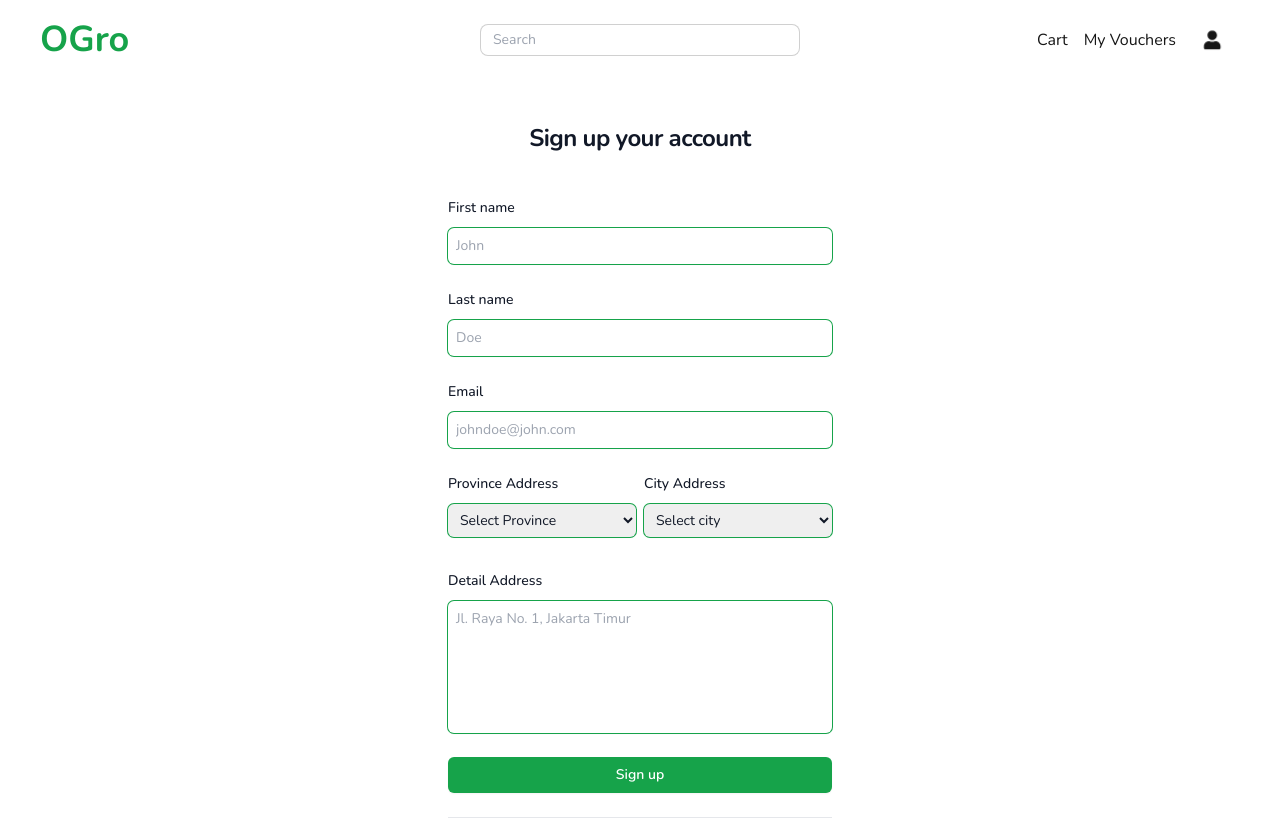
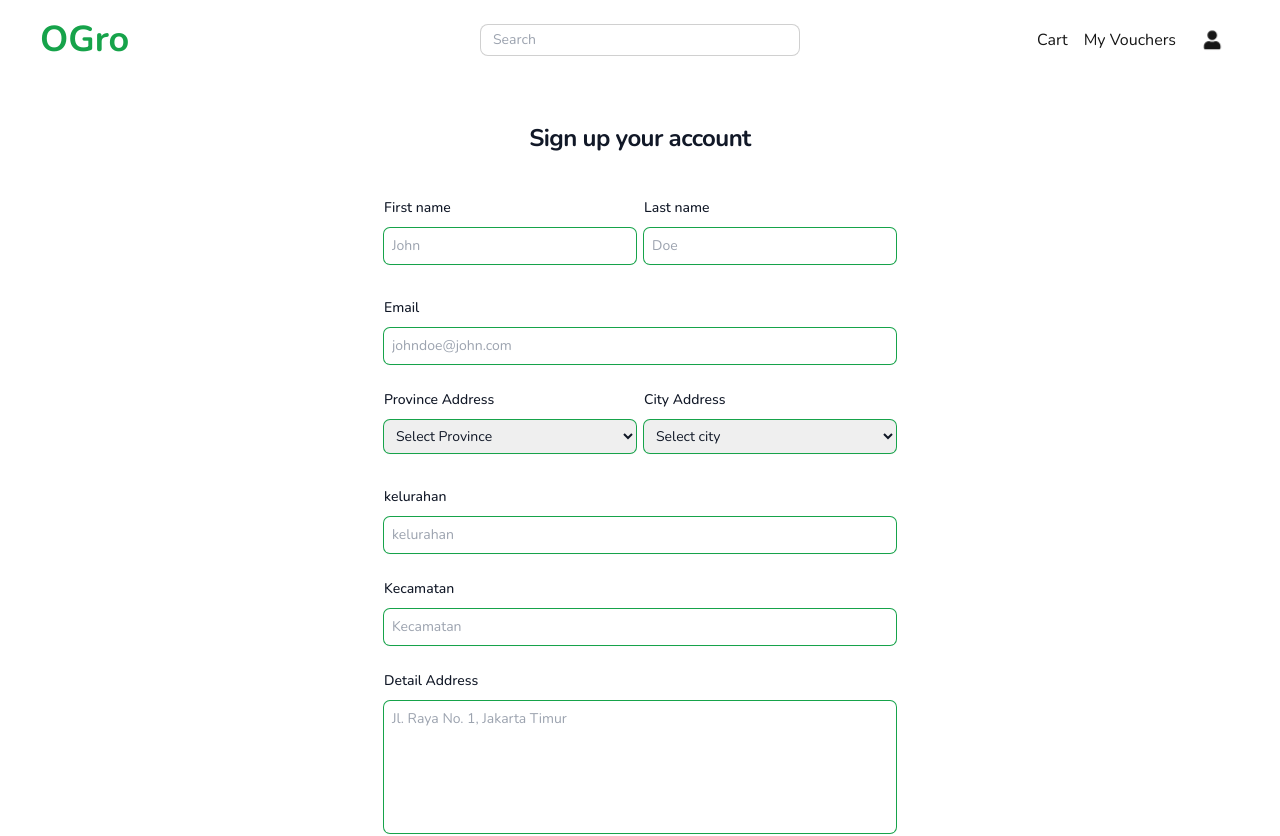
Before and after one commit to RidloGhifary/online-grocery-web-app, a Next.js app in the folder apps/web/: page /register in a window 1280 px wide. Shown: the top 836 px of the page. Built offline with nearby package versions, Linux system fonts and the light colour scheme.

Commit message:
feat: handle login, register, verify account functionality

```diff
--- /dev/null
+++ b/apps/web/src/actions/cookies.ts
@@ -0,0 +1,12 @@
+"use server";
+
+import { cookies } from "next/headers";
+
+export const setCookies = (cookieName: string, value: string) => {
+  cookies().set(cookieName, value, {
+    sameSite: "strict",
+    secure: true,
+    httpOnly: true,
+    maxAge: 60 * 60 * 24 * 30,
+  });
+};
--- a/apps/web/src/app/(auth)/login/page.tsx
+++ b/apps/web/src/app/(auth)/login/page.tsx
@@ -9,6 +9,9 @@ import { toast } from "react-toastify";
 import GoogleLoginButton from "../_components/GoogleLoginButton";
 import AuthHeader from "../_components/AuthHeader";
 import AuthWrapper from "../_components/AuthWrapper";
+import { useMutation, useQueryClient } from "@tanstack/react-query";
+import { useRouter, useSearchParams } from "next/navigation";
+import { setCookies } from "@/actions/cookies";
 
 const schema = z.object({
   email: z.string().email({ message: "Enter valid email!" }),
@@ -23,6 +26,11 @@ type FormData = {
 export default function LoginPage() {
   const [isLoading, startTransition] = useTransition();
 
+  const searchParams = useSearchParams();
+  const router = useRouter();
+  const callbackUrl = searchParams.get("callbackUrl");
+  const queryClient = useQueryClient();
+
   const {
     register,
     handleSubmit,
@@ -35,12 +43,48 @@ export default function LoginPage() {
     },
   });
 
-  const onSubmit: SubmitHandler<FormData> = (data) => {
-    startTransition(() => {
-      console.log(data);
+  const mutation = useMutation({
+    mutationFn: async (data: FormData) => {
+      const response = await fetch("http://localhost:8000/api/auth/login", {
+        method: "POST",
+        headers: {
+          "Content-Type": "application/json",
+        },
+        body: JSON.stringify(data),
+      });
+
+      if (!response.ok) {
+        // Handle HTTP errors
+        const errorResponse = await response.json();
+        throw new Error(errorResponse.message || "Something went wrong!");
+      }
+
+      return await response.json();
+    },
+    onSuccess: (res) => {
+      if (!res.ok) {
+        return toast.error(res?.message || "Something went wrong!", {
+          position: "top-center",
+        });
+      }
+
       toast.success("Login success!", {
         position: "top-center",
       });
+
+      queryClient.invalidateQueries({ queryKey: ["users"] });
+      setCookies("token", res.token);
+
+      router.push(callbackUrl ? callbackUrl : "/");
+    },
+    onError: (res) => {
+      toast.error("Something went wrong!", { position: "top-center" });
+    },
+  });
+
+  const onSubmit: SubmitHandler<FormData> = (data) => {
+    startTransition(() => {
+      mutation.mutate(data);
     });
   };
 
@@ -48,7 +92,7 @@ export default function LoginPage() {
     <AuthWrapper>
       <AuthHeader title="Sign in to your account" />
 
-      <div className="mt-10 sm:mx-auto sm:w-full sm:max-w-sm">
+      <div className="mt-10 sm:mx-auto sm:w-full sm:max-w-sm md:max-w-md lg:max-w-lg">
         <form onSubmit={handleSubmit(onSubmit)} className="space-y-6">
           <div>
             <label
--- /dev/null
+++ b/apps/web/src/app/(auth)/register/_components/Input.tsx
@@ -0,0 +1,48 @@
+"use client";
+
+import { FieldErrors, FieldValues, UseFormRegister } from "react-hook-form";
+
+interface InputProps {
+  id: string;
+  label: string;
+  type?: string;
+  placeholder?: string;
+  required?: boolean;
+  disabled?: boolean;
+  register: UseFormRegister<FieldValues> | any;
+  errors: FieldErrors | any;
+}
+
+export default function InputField({
+  id,
+  label,
+  type,
+  required,
+  register,
+  errors,
+  disabled,
+  placeholder,
+}: InputProps) {
+  return (
+    <div>
+      <label
+        htmlFor={id}
+        className="block text-sm font-medium leading-6 text-gray-900"
+      >
+        {label}
+      </label>
+      <div className="mt-2">
+        <input
+          id={id}
+          type={type}
+          required={required}
+          placeholder={placeholder}
+          disabled={disabled}
+          className="block w-full rounded-md border-0 px-2 py-1.5 text-gray-900 shadow-sm ring-1 ring-primary placeholder:text-gray-400 focus:outline-none focus:ring-2 focus:ring-primary disabled:opacity-50 sm:text-sm sm:leading-6"
+          {...register(id)}
+        />
+      </div>
+      <p className="mt-2 text-sm text-red-600">{errors}</p>
+    </div>
+  );
+}
--- a/apps/web/src/app/(auth)/_components/RegisterForm.tsx
+++ b/apps/web/src/app/(auth)/register/_components/RegisterForm.tsx
@@ -2,8 +2,9 @@
 
 import { Provinces } from "@/constants";
 import { UseFormRegister } from "react-hook-form";
-import { RegisterFormData } from "../register/page";
-import GoogleLoginButton from "./GoogleLoginButton";
+import { RegisterFormData } from "../page";
+import GoogleLoginButton from "../../_components/GoogleLoginButton";
+import InputField from "./Input";
 
 interface RegisterFormProps {
   isLoading: boolean;
@@ -33,70 +34,36 @@ export default function RegisterForm({
 }: RegisterFormProps) {
   return (
     <form onSubmit={handleSubmit(onSubmit)} className="space-y-6">
-      <div>
-        <label
-          htmlFor="first_name"
-          className="block text-sm font-medium leading-6 text-gray-900"
-        >
-          First name
-        </label>
-        <div className="mt-2">
-          <input
+      <div className="grid grid-cols-2 gap-2">
+        <InputField
           id="first_name"
-            type="first_name"
-            required
+          label="First name"
+          type="text"
           placeholder="John"
           disabled={isLoading}
-            className="block w-full rounded-md border-0 px-2 py-1.5 text-gray-900 shadow-sm ring-1 ring-primary placeholder:text-gray-400 focus:outline-none focus:ring-2 focus:ring-primary disabled:opacity-50 sm:text-sm sm:leading-6"
-            {...register("first_name")}
+          register={register}
+          errors={errors.first_name?.message}
+        />
+        <InputField
+          id="last_name"
+          label="Last name"
+          type="text"
+          placeholder="Doe"
+          disabled={isLoading}
+          register={register}
+          errors={errors.last_name?.message}
         />
       </div>
-        <p className="mt-2 text-sm text-red-600">
-          {errors.first_name?.message}
-        </p>
-      </div>
 
-      <div>
-        <label
-          htmlFor="last_name"
-          className="block text-sm font-medium leading-6 text-gray-900"
-        >
-          Last name
-        </label>
-        <div className="mt-2">
-          <input
-            id="last_name"
-            type="last_name"
-            required
-            placeholder="Doe"
-            disabled={isLoading}
-            className="block w-full rounded-md border-0 px-2 py-1.5 text-gray-900 shadow-sm ring-1 ring-primary placeholder:text-gray-400 focus:outline-none focus:ring-2 focus:ring-primary disabled:opacity-50 sm:text-sm sm:leading-6"
-            {...register("last_name")}
-          />
-        </div>
-        <p className="mt-2 text-sm text-red-600">{errors.last_name?.message}</p>
-      </div>
-
-      <div>
-        <label
-          htmlFor="email"
-          className="block text-sm font-medium leading-6 text-gray-900"
-        >
-          Email
-        </label>
-        <div className="mt-2">
-          <input
+      <InputField
         id="email"
+        label="Email"
         type="email"
-            required
         placeholder="johndoe@john.com"
         disabled={isLoading}
-            className="block w-full rounded-md border-0 px-2 py-1.5 text-gray-900 shadow-sm ring-1 ring-primary placeholder:text-gray-400 focus:outline-none focus:ring-2 focus:ring-primary disabled:opacity-50 sm:text-sm sm:leading-6"
-            {...register("email")}
+        register={register}
+        errors={errors.email?.message}
       />
-        </div>
-        <p className="mt-2 text-sm text-red-600">{errors.email?.message}</p>
-      </div>
 
       <div className="grid grid-cols-2 gap-2">
         <div>
@@ -115,7 +82,10 @@ export default function RegisterForm({
             >
               <option value="">Select Province</option>
               {Provinces.map((province) => (
-                <option key={province.province_id} value={province.province_id}>
+                <option
+                  key={province.province_id}
+                  value={`${province.province_id},${province.province}`}
+                >
                   {province.province}
                 </option>
               ))}
@@ -143,7 +113,10 @@ export default function RegisterForm({
               <option value="">Select city</option>
               {filteredCities.map(
                 (city: { city_id: string; city_name: string }) => (
-                  <option key={city.city_id} value={city.city_id}>
+                  <option
+                    key={city.city_id}
+                    value={`${city.city_id},${city.city_name}`}
+                  >
                     {city.city_name}
                   </option>
                 ),
@@ -153,6 +126,25 @@ export default function RegisterForm({
           <p className="mt-2 text-sm text-red-600">{errors.city?.message}</p>
         </div>
       </div>
+
+      <InputField
+        id="kelurahan"
+        label="kelurahan"
+        type="text"
+        placeholder="kelurahan"
+        disabled={isLoading}
+        register={register}
+        errors={errors.kelurahan?.message}
+      />
+      <InputField
+        id="kecamatan"
+        label="Kecamatan"
+        type="text"
+        placeholder="Kecamatan"
+        disabled={isLoading}
+        register={register}
+        errors={errors.kecamatan?.message}
+      />
 
       <div>
         <label
@@ -189,7 +181,7 @@ export default function RegisterForm({
         </button>
       </div>
       <hr />
-      <GoogleLoginButton />
+      <GoogleLoginButton disabled={isLoading} />
     </form>
   );
 }
--- a/apps/web/src/app/(auth)/register/page.tsx
+++ b/apps/web/src/app/(auth)/register/page.tsx
@@ -7,10 +7,13 @@ import { zodResolver } from "@hookform/resolvers/zod";
 import * as z from "zod";
 import { toast } from "react-toastify";
 
+// import { Provinces } from "@/constants";
 import { Cities } from "@/constants";
-import RegisterForm from "../_components/RegisterForm";
+import RegisterForm from "./_components/RegisterForm";
 import AuthHeader from "../_components/AuthHeader";
 import AuthWrapper from "../_components/AuthWrapper";
+import { useMutation } from "@tanstack/react-query";
+// import GoogleLoginButton from "../_components/GoogleLoginButton";
 
 const schema = z.object({
   first_name: z.string().max(25, { message: "First name too long!" }),
@@ -23,6 +26,8 @@ const schema = z.object({
     message: "Please select a city!",
   }),
   address: z.string().max(255, { message: "Address too long!" }),
+  kelurahan: z.string().max(255, { message: "Kelurahan too long!" }),
+  kecamatan: z.string().max(255, { message: "Kecamatan too long!" }),
 });
 
 export type RegisterFormData = {
@@ -32,6 +37,8 @@ export type RegisterFormData = {
   city: string;
   email: string;
   address: string;
+  kelurahan: string;
+  kecamatan: string;
 };
 
 export default function RegisterPage() {
@@ -51,6 +58,8 @@ export default function RegisterPage() {
       province: "",
       city: "",
       address: "",
+      kecamatan: "",
+      kelurahan: "",
     },
   });
 
@@ -59,16 +68,49 @@ export default function RegisterPage() {
     name: "province",
   });
 
-  const filteredCities = Cities.filter(
-    (city) => city.province_id === selectedProvince,
-  );
+  const filteredCities = Cities.filter((city) => {
+    const provinceId = selectedProvince.split(",")[0];
+    return city.province_id === provinceId;
+  });
+
+  const mutation = useMutation({
+    mutationFn: async (data: RegisterFormData) => {
+      const response = await fetch("http://localhost:8000/api/auth/register", {
+        method: "POST",
+        headers: {
+          "Content-Type": "application/json",
+        },
+        body: JSON.stringify(data),
+      });
+
+      return await response.json();
+    },
+    onSuccess: (res) => {
+      if (!res.ok) {
+        toast.error(res.message || "Something went wrong!", {
+          position: "top-center",
+        });
+        return;
+      }
+      toast.success("Check your email!", { position: "top-center" });
+    },
+    onError: () => {
+      toast.error("Something went wrong!", { position: "top-center" });
+    },
+  });
 
   const onSubmit: SubmitHandler<RegisterFormData> = (data) => {
     startTransition(() => {
-      console.log(data);
-      toast.success("Register success!", {
-        position: "top-center",
-      });
+      const [city_id, city] = data.city.split(",");
+      const [province_id, province] = data.province.split(",");
+      const formattedData = {
+        ...data,
+        city_id: parseInt(city_id),
+        city,
+        province_id: parseInt(province_id),
+        province,
+      };
+      mutation.mutate(formattedData);
     });
   };
 
@@ -76,7 +118,7 @@ export default function RegisterPage() {
     <AuthWrapper>
       <AuthHeader title="Sign up your account" />
 
-      <div className="mt-10 sm:mx-auto sm:w-full sm:max-w-sm">
+      <div className="mt-10 sm:mx-auto sm:w-full sm:max-w-sm md:max-w-md lg:max-w-lg">
         <RegisterForm
           isLoading={isLoading}
           register={register}
--- a/apps/web/src/app/(auth)/verify-account/page.tsx
+++ b/apps/web/src/app/(auth)/verify-account/page.tsx
@@ -5,9 +5,10 @@ import { zodResolver } from "@hookform/resolvers/zod";
 import { z } from "zod";
 import { useTransition } from "react";
 import { toast } from "react-toastify";
-import { useSearchParams } from "next/navigation";
+import { useRouter, useSearchParams } from "next/navigation";
 import AuthHeader from "../_components/AuthHeader";
 import AuthWrapper from "../_components/AuthWrapper";
+import { useMutation } from "@tanstack/react-query";
 
 const schema = z
   .object({
@@ -29,6 +30,7 @@ export default function VerifyAccountPage() {
   const searchParams = useSearchParams();
 
   const key = searchParams.get("key");
+  const router = useRouter();
 
   const {
     register,
@@ -42,12 +44,42 @@ export default function VerifyAccountPage() {
     },
   });
 
+  const mutation = useMutation({
+    mutationFn: async (data: { key: string; password: string }) => {
+      const response = await fetch(
+        "http://localhost:8000/api/auth/verify-account",
+        {
+          method: "POST",
+          headers: {
+            "Content-Type": "application/json",
+          },
+          body: JSON.stringify(data),
+        },
+      );
+
+      return await response.json();
+    },
+    onSuccess: (res) => {
+      if (!res.ok) {
+        toast.error(res.message || "Something went wrong!", {
+          position: "top-center",
+        });
+        return;
+      }
+      toast.success("Verify account success!", { position: "top-center" });
+      router.push("/login")
+    },
+    onError: () => {
+      toast.error("Something went wrong!", { position: "top-center" });
+    },
+  });
+
   const onSubmit: SubmitHandler<FormData> = (data) => {
+    if (!key) return;
+
     startTransition(() => {
-      console.log({ ...data, key });
-      toast.success("Verify Account success!", {
-        position: "top-center",
-      });
+      const formattedData = { key, password: data.password };
+      mutation.mutate(formattedData);
     });
   };
 
@@ -55,7 +87,7 @@ export default function VerifyAccountPage() {
     <AuthWrapper>
       <AuthHeader title="Verify your account" />
 
-      <div className="mt-10 sm:mx-auto sm:w-full sm:max-w-sm">
+      <div className="mt-10 sm:mx-auto sm:w-full sm:max-w-sm md:max-w-md lg:max-w-lg">
         <form onSubmit={handleSubmit(onSubmit)} className="space-y-6">
           <div>
             <label
--- a/apps/web/src/app/layout.tsx
+++ b/apps/web/src/app/layout.tsx
@@ -1,6 +1,7 @@
 import type { Metadata } from "next";
 import { Nunito } from "next/font/google";
 
+import QueryProvider from "./provider";
 import { ToastContainer } from "react-toastify";
 import Navbar from "@/components/navbar/Navbar";
 import Footer from "@/components/Footer";
@@ -23,10 +24,12 @@ export default function RootLayout({
   return (
     <html lang="en">
       <body className={font.className}>
-        <ToastContainer />
-        <Navbar />
-        <main>{children}</main>
-        <Footer />
+        <QueryProvider>
+          <ToastContainer />
+          <Navbar />
+          <main>{children}</main>
+          <Footer />
+        </QueryProvider>
       </body>
     </html>
   );
```
Also changed, not shown: apps/web/src/app/(auth)/_components/GoogleLoginButton.tsx (+14 -2 lines), 2 other files (tests, documents, lock files or other folders). Lines whose indentation alone changed are shown as unchanged.
